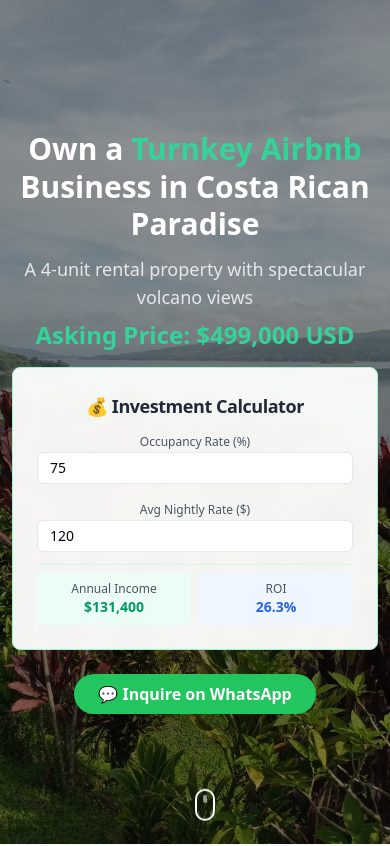
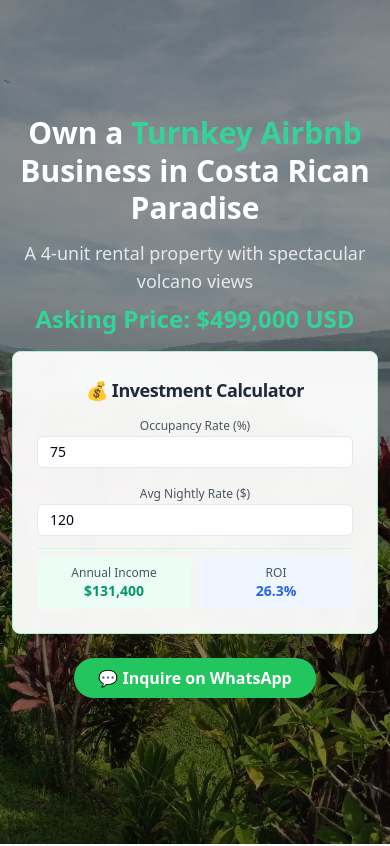
Before and after one commit to DevGruGold/castillo-vista-leads, a React (Vite) app: page / in a window 390 px wide. Shown: the top 846 px of the page. Built offline with nearby package versions, Linux system fonts and the light colour scheme.

Commit message:
Remove scroll indicator and CSS cleanup
- Removed the scroll indicator from the hero section.
- Adjusted spacing and layout for improved mobile experience.
- Ensured the WhatsApp button is prominent.

```diff
--- a/src/components/Hero.tsx
+++ b/src/components/Hero.tsx
@@ -23,7 +23,7 @@ const Hero = () => {
       </div>
 
       {/* Content */}
-      <div className="relative z-10 text-center text-white px-3 md:px-4 max-w-6xl mx-auto">
+      <div className="relative z-10 text-center text-white px-3 md:px-4 max-w-6xl mx-auto pb-8">
         <h1 className="text-3xl md:text-5xl lg:text-7xl font-bold mb-3 md:mb-6 leading-tight">
           Own a <span className="text-emerald-400">Turnkey Airbnb</span> Business in Costa Rican Paradise
         </h1>
@@ -41,17 +41,10 @@ const Hero = () => {
 
         <Button
           onClick={handleWhatsAppClick}
-          className="bg-green-500 hover:bg-green-600 text-white px-6 md:px-8 py-3 md:py-4 text-base md:text-lg rounded-full font-semibold transform hover:scale-105 transition-all duration-300 shadow-2xl"
+          className="bg-green-500 hover:bg-green-600 text-white px-6 md:px-8 py-3 md:py-4 text-base md:text-lg rounded-full font-semibold transform hover:scale-105 transition-all duration-300 shadow-2xl relative z-20"
         >
           💬 Inquire on WhatsApp
         </Button>
-      </div>
-
-      {/* Scroll indicator */}
-      <div className="absolute bottom-4 md:bottom-8 left-1/2 transform -translate-x-1/2 animate-bounce">
-        <div className="w-5 h-8 md:w-6 md:h-10 border-2 border-white rounded-full flex justify-center">
-          <div className="w-1 h-2 md:h-3 bg-white rounded-full mt-1 md:mt-2 animate-pulse"></div>
-        </div>
       </div>
     </section>
   );
```
